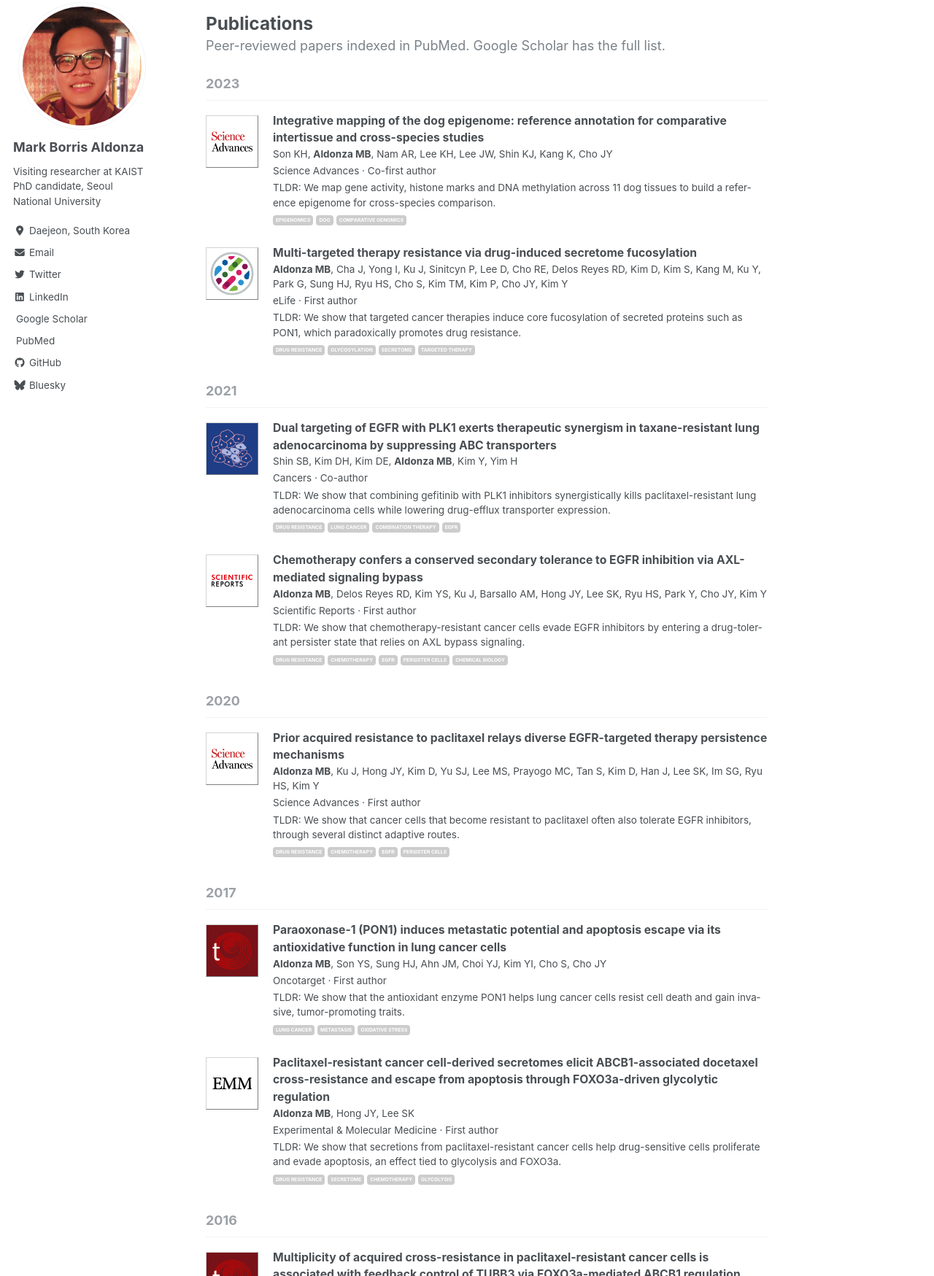
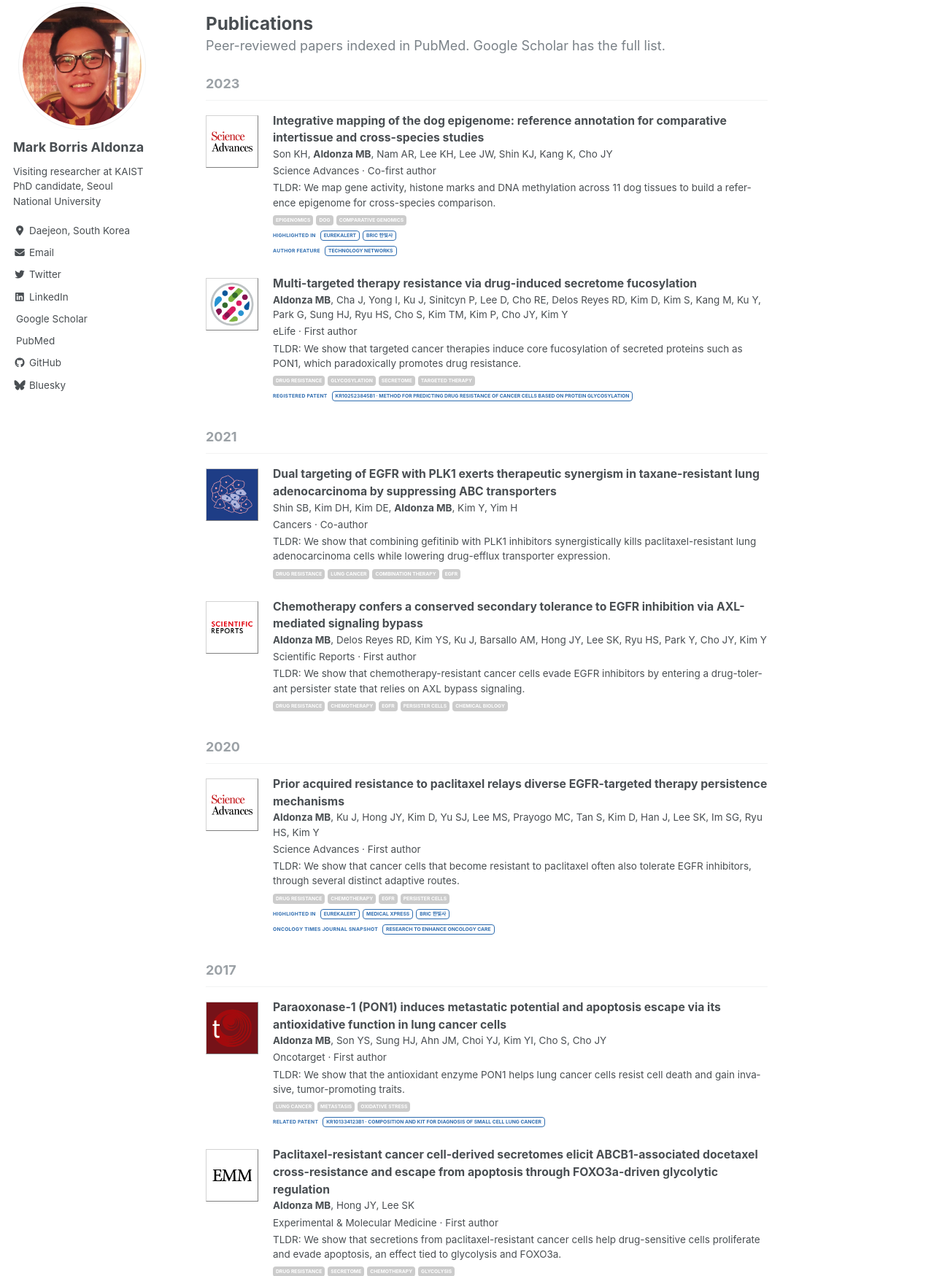
Before and after one commit to borrisHUBO/borrishubo.github.io, a plain HTML site: page publications.html in a window 1280 px wide. Shown: the part 115-1864 px from the top of the page at 73% size. Drawn offline with Linux system fonts and the light colour scheme; some icons are missing.

Commit message:
Publications: add recognition rows (press, patents, Oncology Times)
Co-Authored-By: Claude Fable 5.2 <noreply@anthropic.com>

```diff
--- a/publications.html
+++ b/publications.html
@@ -6,7 +6,7 @@
   <title>Publications · Mark Borris Aldonza</title>
   <link rel="stylesheet" href="https://cdnjs.cloudflare.com/ajax/libs/font-awesome/6.5.2/css/all.min.css">
   <link rel="stylesheet" href="https://cdnjs.cloudflare.com/ajax/libs/academicons/1.9.4/css/academicons.min.css">
-  <link rel="stylesheet" href="style.css?v=5">
+  <link rel="stylesheet" href="style.css?v=8">
 </head>
 <body>
 
@@ -50,6 +50,8 @@
           <p class="meta">Science Advances · Co-first author</p>
           <p class="tldr">TLDR: We map gene activity, histone marks and DNA methylation across 11 dog tissues to build a reference epigenome for cross-species comparison.</p>
           <p class="tags"><span class="tag">Epigenomics</span><span class="tag">Dog</span><span class="tag">Comparative Genomics</span></p>
+          <p class="rec"><span class="rec-label">Highlighted in</span><a class="chip" href="https://www.eurekalert.org/news-releases/994987">EurekAlert</a><a class="chip" href="https://www.ibric.org/bric/hanbitsa/treatise.do?mode=treatise-view&amp;id=88641&amp;authorId=31631">BRIC 한빛사</a></p>
+          <p class="rec"><span class="rec-label">Author feature</span><a class="chip" href="https://www.technologynetworks.com/cancer-research/blog/mans-best-friend-solving-the-dog-epigenome-to-advance-human-oncology-378217">Technology Networks</a></p>
         </div>
       </li>
       <li>
@@ -60,6 +62,7 @@
           <p class="meta">eLife · First author</p>
           <p class="tldr">TLDR: We show that targeted cancer therapies induce core fucosylation of secreted proteins such as PON1, which paradoxically promotes drug resistance.</p>
           <p class="tags"><span class="tag">Drug Resistance</span><span class="tag">Glycosylation</span><span class="tag">Secretome</span><span class="tag">Targeted Therapy</span></p>
+          <p class="rec"><span class="rec-label">Registered patent</span><a class="chip" href="https://patents.google.com/patent/KR102523845B1/ko">KR102523845B1 · Method for predicting drug resistance of cancer cells based on protein glycosylation</a></p>
         </div>
       </li>
     </ul>
@@ -96,6 +99,8 @@
           <p class="meta">Science Advances · First author</p>
           <p class="tldr">TLDR: We show that cancer cells that become resistant to paclitaxel often also tolerate EGFR inhibitors, through several distinct adaptive routes.</p>
           <p class="tags"><span class="tag">Drug Resistance</span><span class="tag">Chemotherapy</span><span class="tag">EGFR</span><span class="tag">Persister Cells</span></p>
+          <p class="rec"><span class="rec-label">Highlighted in</span><a class="chip" href="https://www.eurekalert.org/news-releases/460797">EurekAlert</a><a class="chip" href="https://medicalxpress.com/news/2020-02-fuels-domino-effect-cancer-drug.html">Medical Xpress</a><a class="chip" href="https://www.ibric.org/bric/hanbitsa/treatise.do?mode=treatise-view&amp;id=61474&amp;authorId=31631">BRIC 한빛사</a></p>
+          <p class="rec"><span class="rec-label">Oncology Times Journal Snapshot</span><a class="chip" href="https://journals.lww.com/oncology-times/Fulltext/2020/03050/An_Assortment_of_Journal_Abstracts_to_Enhance.5.aspx">Research to enhance oncology care</a></p>
         </div>
       </li>
     </ul>
@@ -109,6 +114,7 @@
           <p class="meta">Oncotarget · First author</p>
           <p class="tldr">TLDR: We show that the antioxidant enzyme PON1 helps lung cancer cells resist cell death and gain invasive, tumor-promoting traits.</p>
           <p class="tags"><span class="tag">Lung Cancer</span><span class="tag">Metastasis</span><span class="tag">Oxidative Stress</span></p>
+          <p class="rec"><span class="rec-label">Related patent</span><a class="chip" href="https://patents.google.com/patent/KR101334123B1/ko">KR101334123B1 · Composition and kit for diagnosis of small cell lung cancer</a></p>
         </div>
       </li>
       <li>
--- a/style.css
+++ b/style.css
@@ -4,6 +4,7 @@
   --line: #f2f3f3;
   --edge: #cccfd1;
   --accent: #1d6b5f;
+  --blue: #2f6db0;
   --bg: #ffffff;
   --foot: #f2f3f3;
 }
@@ -194,6 +195,11 @@ a:hover { text-decoration: underline; }
 .pubs .meta, .pubs .tldr { margin-top: 3px; }
 .pubs .tags { margin-top: 5px; line-height: 1; }
 .tag { display: inline-block; margin: 0 4px 4px 0; padding: 2px 4px; border-radius: 4px; background: #ccc; color: #fff; font-size: 0.375rem; font-weight: 700; line-height: 1.5; text-transform: uppercase; }
+.pubs .rec { margin-top: 1px; line-height: 1; }
+.rec-label, .chip { font-size: 0.375rem; font-weight: 700; line-height: 1.5; text-transform: uppercase; color: var(--blue); }
+.rec-label { display: inline-block; margin: 0 6px 4px 0; padding: 2px 0; letter-spacing: 0.04em; }
+.chip { display: inline-block; margin: 0 4px 4px 0; padding: 1px 4px; border: 1px solid var(--blue); border-radius: 4px; }
+a.chip:hover { background: var(--blue); color: #fff; text-decoration: none; }
 
 /* footer */
 footer {
```
Also changed, not shown: cv.html (+1 -1 lines), index.html (+1 -1 lines).
